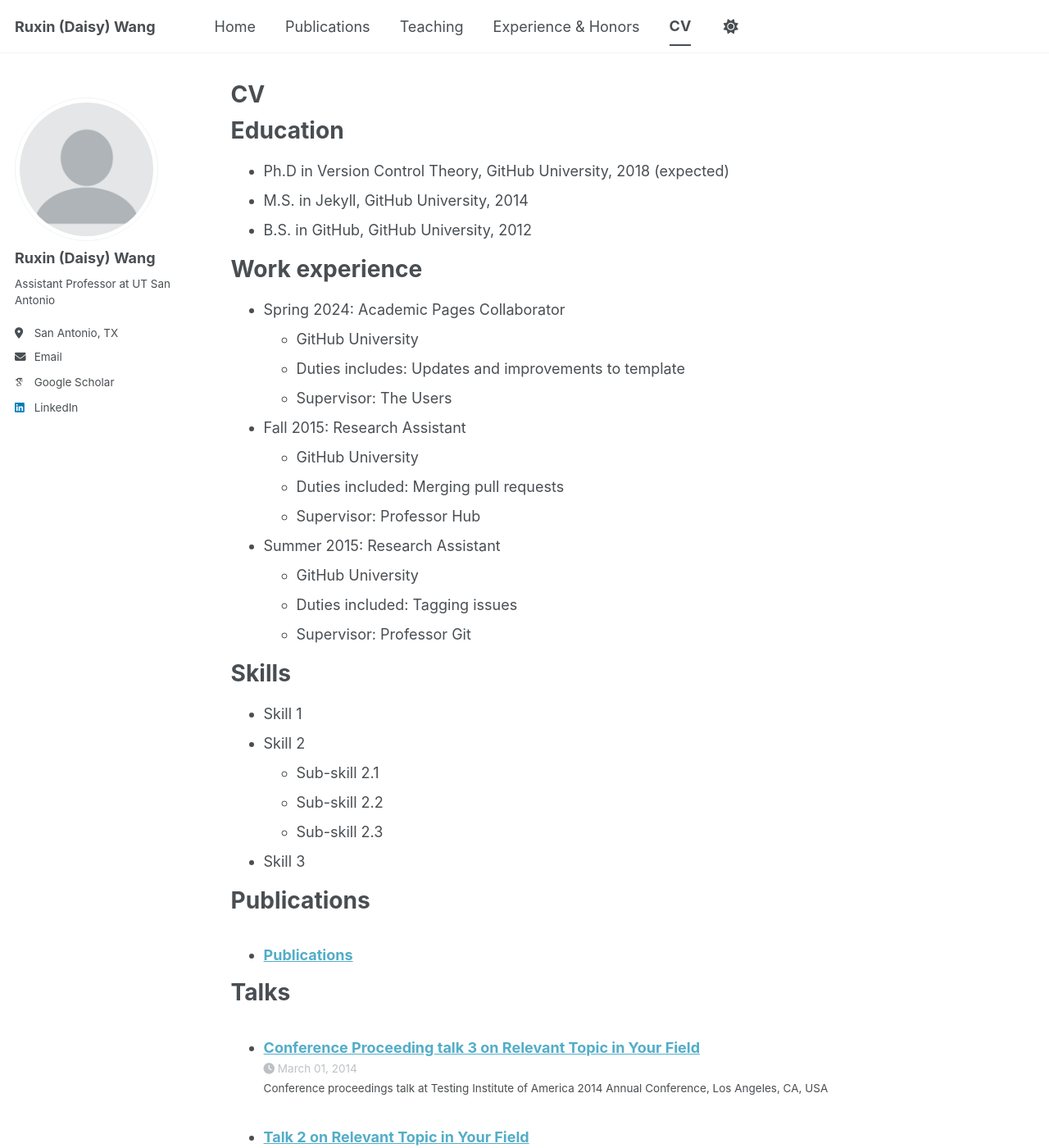
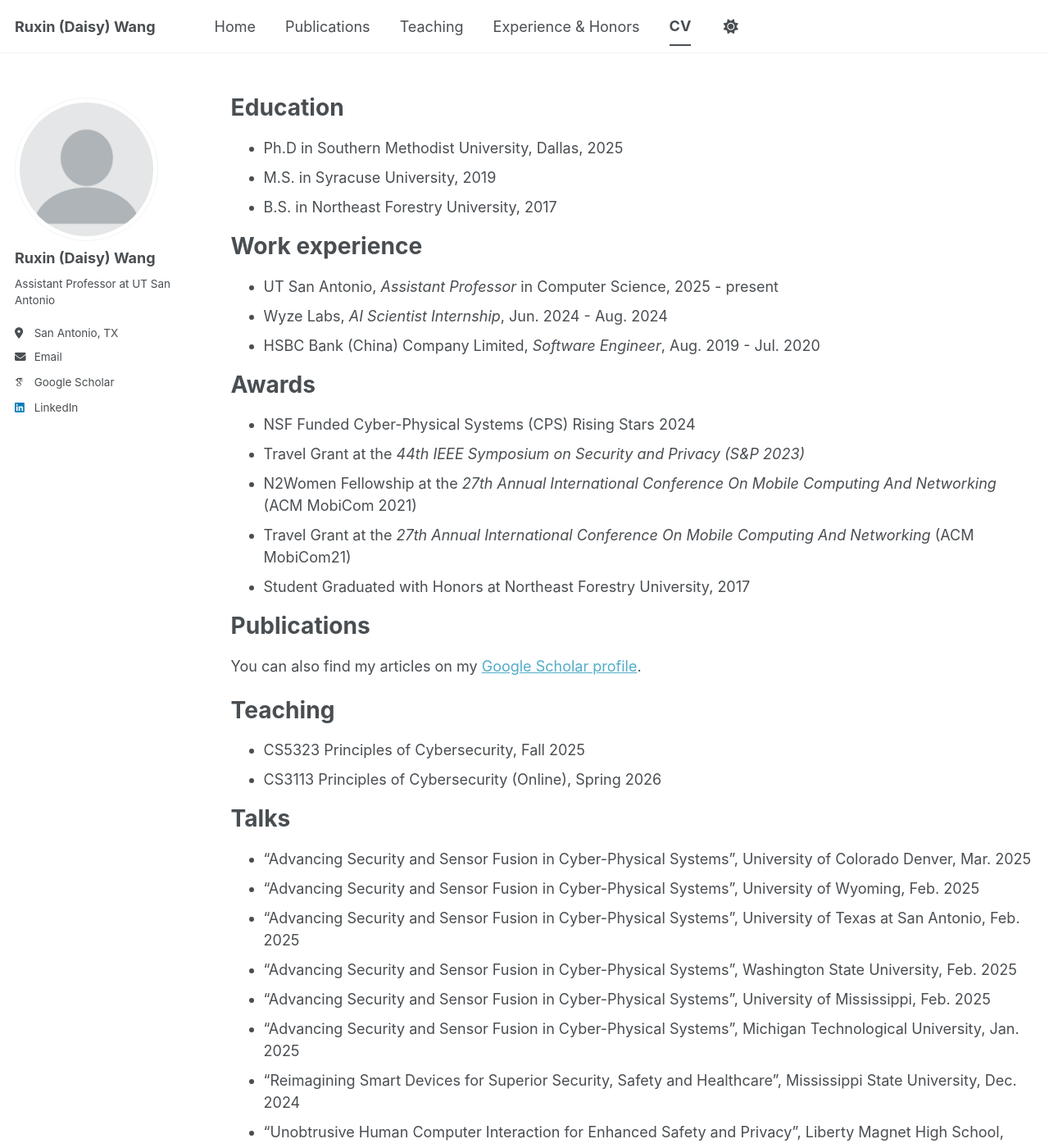
Before and after one commit to DaisyWang00/DaisyWang00.github.io, a Jekyll site: the page built from _pages/cv.md, in a window 1280 px wide and 1400 px high. Shown: the whole window at 82% size. Built offline with Jekyll 4.4.1, drawn with Linux system fonts in a browser that asks for light colours; some web fonts are replaced; a script bundle is joined from its source files by our own code; library files that are not in the unit come from our copies; some of the changed text lies outside the part shown.

Commit message:
Update cv.md

```diff
--- a/_pages/cv.md
+++ b/_pages/cv.md
@@ -11,54 +11,52 @@ redirect_from:
 
 Education
 ======
-* Ph.D in Version Control Theory, GitHub University, 2018 (expected)
-* M.S. in Jekyll, GitHub University, 2014
-* B.S. in GitHub, GitHub University, 2012
+* Ph.D in Southern Methodist University, Dallas, 2025
+* M.S. in Syracuse University, 2019
+* B.S. in Northeast Forestry University, 2017
 
 Work experience
 ======
-* Spring 2024: Academic Pages Collaborator
-  * GitHub University
-  * Duties includes: Updates and improvements to template
-  * Supervisor: The Users
+* UT San Antonio, *Assistant Professor* in Computer Science, 2025 - present
+* Wyze Labs, *AI Scientist Internship*, Jun. 2024 - Aug. 2024
+* HSBC Bank (China) Company Limited, *Software Engineer*, Aug. 2019 - Jul. 2020
 
-* Fall 2015: Research Assistant
-  * GitHub University
-  * Duties included: Merging pull requests
-  * Supervisor: Professor Hub
 
-* Summer 2015: Research Assistant
-  * GitHub University
-  * Duties included: Tagging issues
-  * Supervisor: Professor Git
+Awards
+======
+* NSF Funded Cyber-Physical Systems (CPS) Rising Stars 2024
+* Travel Grant at the *44th IEEE Symposium on Security and Privacy (S&P 2023)*
+* N2Women Fellowship at the *27th Annual International Conference On Mobile Computing And Networking* (ACM MobiCom 2021)
+* Travel Grant at the *27th Annual International Conference On Mobile Computing And Networking* (ACM MobiCom21)
+* Student Graduated with Honors at Northeast Forestry University, 2017
 
-Skills
-======
-* Skill 1
-* Skill 2
-  * Sub-skill 2.1
-  * Sub-skill 2.2
-  * Sub-skill 2.3
-* Skill 3
 
 Publications
 ======
-  <ul>{% for post in site.publications reversed %}
-    {% include archive-single-cv.html %}
-  {% endfor %}</ul>
+You can also find my articles on my [Google Scholar profile](https://scholar.google.com/citations?hl=en&view_op=list_works&gmla=APjjwuavrE7hAqdye3f5CiCLsTx-ANOZ-7dVrV_Pi9MHqjHTnDa9qbE8Zjjig_vqjEHs2HG42KL-aufjC7Wfyyq0W7g-&user=14SswP4AAAAJ).
+
+
+Teaching
+======
+* CS5323 Principles of Cybersecurity, Fall 2025
+* CS3113 Principles of Cybersecurity (Online), Spring 2026
+
 
 Talks
 ======
-  <ul>{% for post in site.talks reversed %}
-    {% include archive-single-talk-cv.html  %}
-  {% endfor %}</ul>
+* "Advancing Security and Sensor Fusion in Cyber-Physical Systems", University of Colorado Denver, Mar. 2025
+* "Advancing Security and Sensor Fusion in Cyber-Physical Systems", University of Wyoming, Feb. 2025
+* "Advancing Security and Sensor Fusion in Cyber-Physical Systems", University of Texas at San Antonio, Feb. 2025
+* "Advancing Security and Sensor Fusion in Cyber-Physical Systems", Washington State University, Feb. 2025
+* "Advancing Security and Sensor Fusion in Cyber-Physical Systems", University of Mississippi, Feb. 2025
+* "Advancing Security and Sensor Fusion in Cyber-Physical Systems", Michigan Technological University, Jan. 2025
+* "Reimagining Smart Devices for Superior Security, Safety and Healthcare", Mississippi State University, Dec. 2024
+* "Unobtrusive Human Computer Interaction for Enhanced Safety and Privacy", Liberty Magnet High School, Jun. 2023
+* "The Magic of Sensing and Computing", Louisiana State University, Jul. 2022
 
-Teaching
+Service
 ======
-  <ul>{% for post in site.teaching reversed %}
-    {% include archive-single-cv.html %}
-  {% endfor %}</ul>
-
-Service and leadership
-======
-* Currently signed in to 43 different slack teams
+* Conference Reviewer: CHI, ICDCS, IWUVT/UbiComp, AsiaCCS
+* Journal Reviewer: IoT, ESWA, Access, AIHC, Sensor
+* Organizer and Host: MobiCom '21 N2Women Event
+* Volunteer Judge: High School Summer Research (HSSR) Program Poster Competition
```
Also changed, not shown: other parts of _pages/cv.md (+1 -1 lines).
